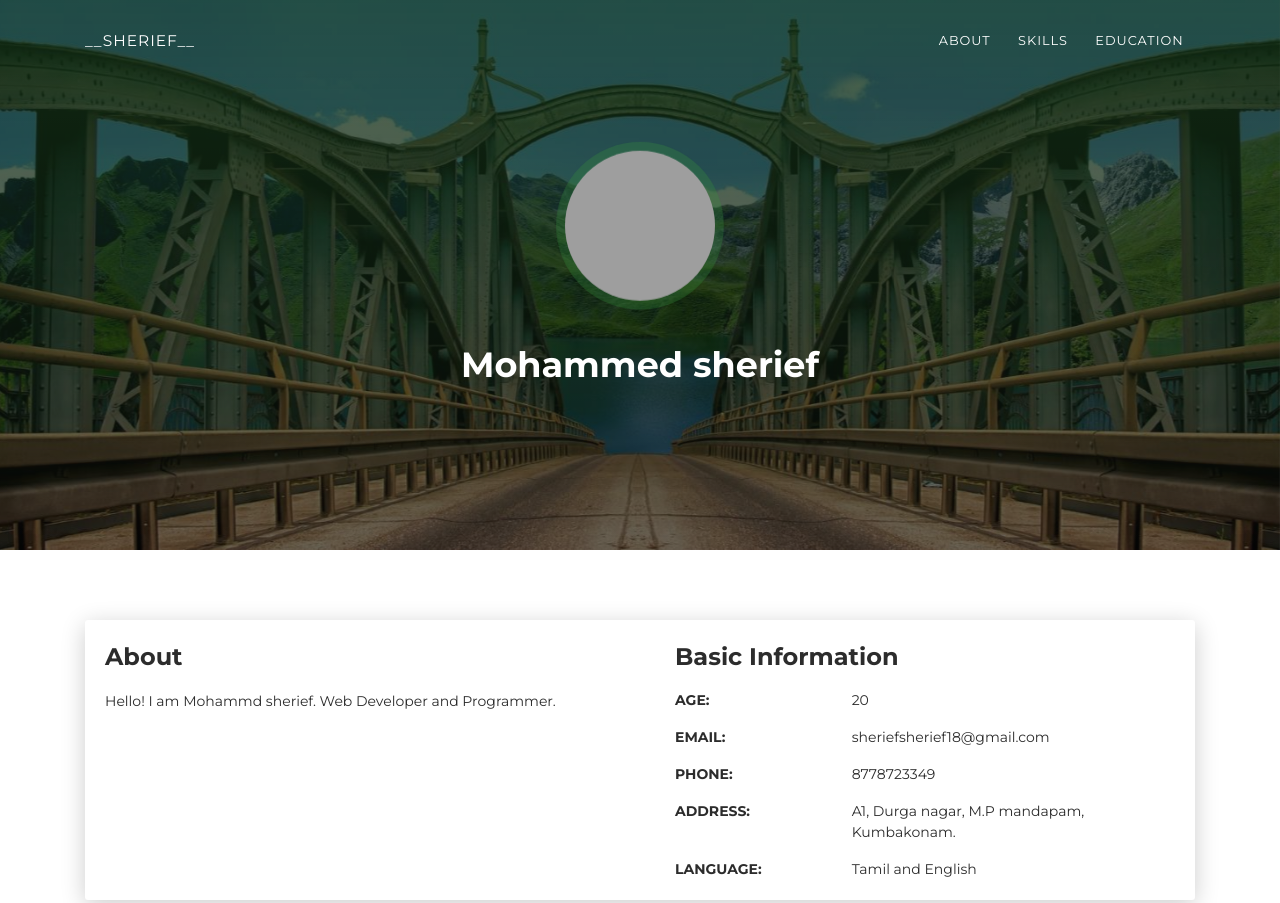
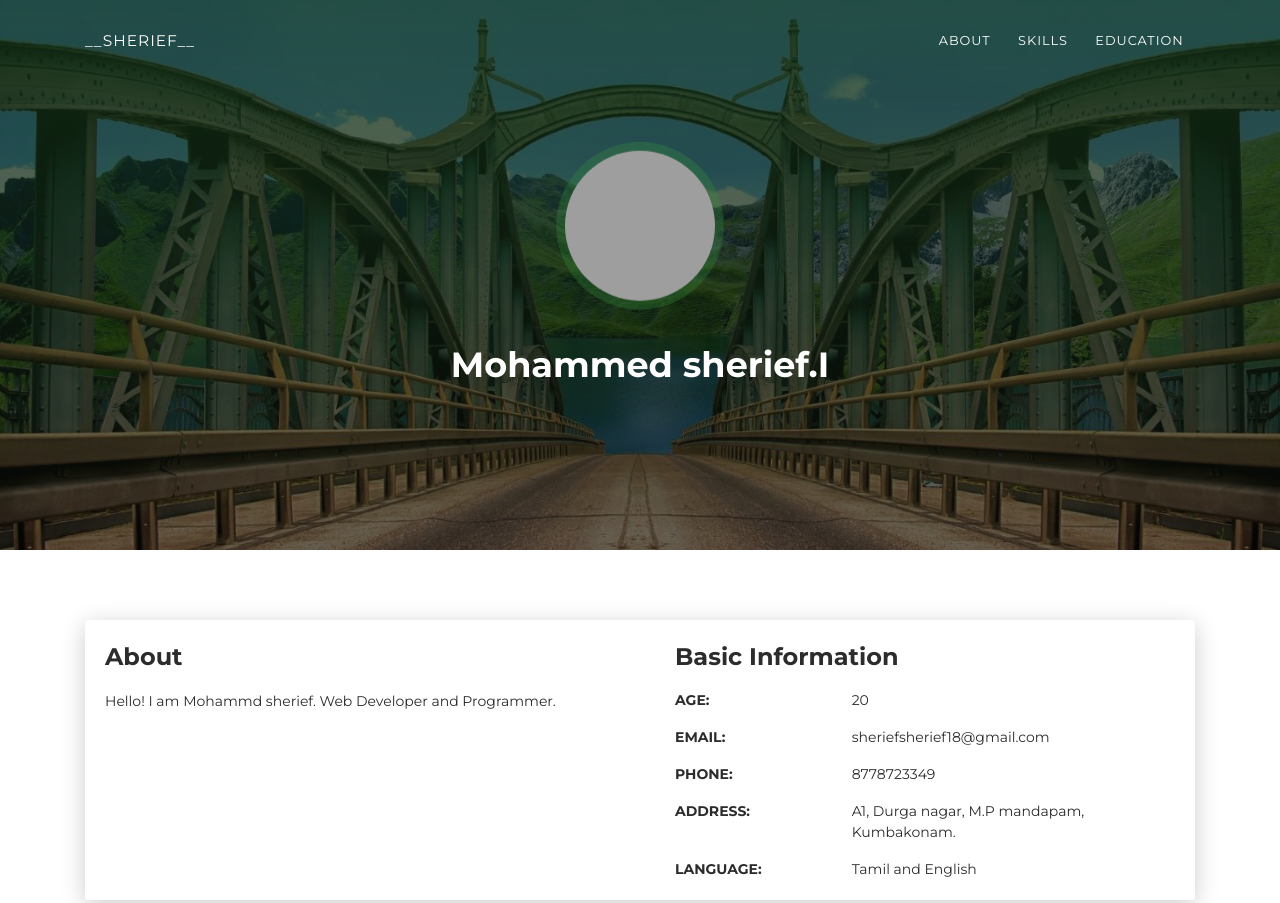
Before and after one commit to sherief-ibunsali/sherief, a plain HTML site: page index.html in a window 1280 px wide. Shown: the top 903 px of the page. Drawn offline with Linux system fonts and the light colour scheme; grey boxes are pictures that could not be loaded.

Commit message:
insial_added
for demo

```diff
--- a/index.html
+++ b/index.html
@@ -41,7 +41,7 @@
       <div class="container">
         <div class="content-center">
           <div class="cc-profile-image"><a href="#"><img src="images/inst.JPG" alt="Image"/></a></div>
-          <div class="h2 title">Mohammed sherief
+          <div class="h2 title">Mohammed sherief.I
 </div>
         </div>
       </div>
```
